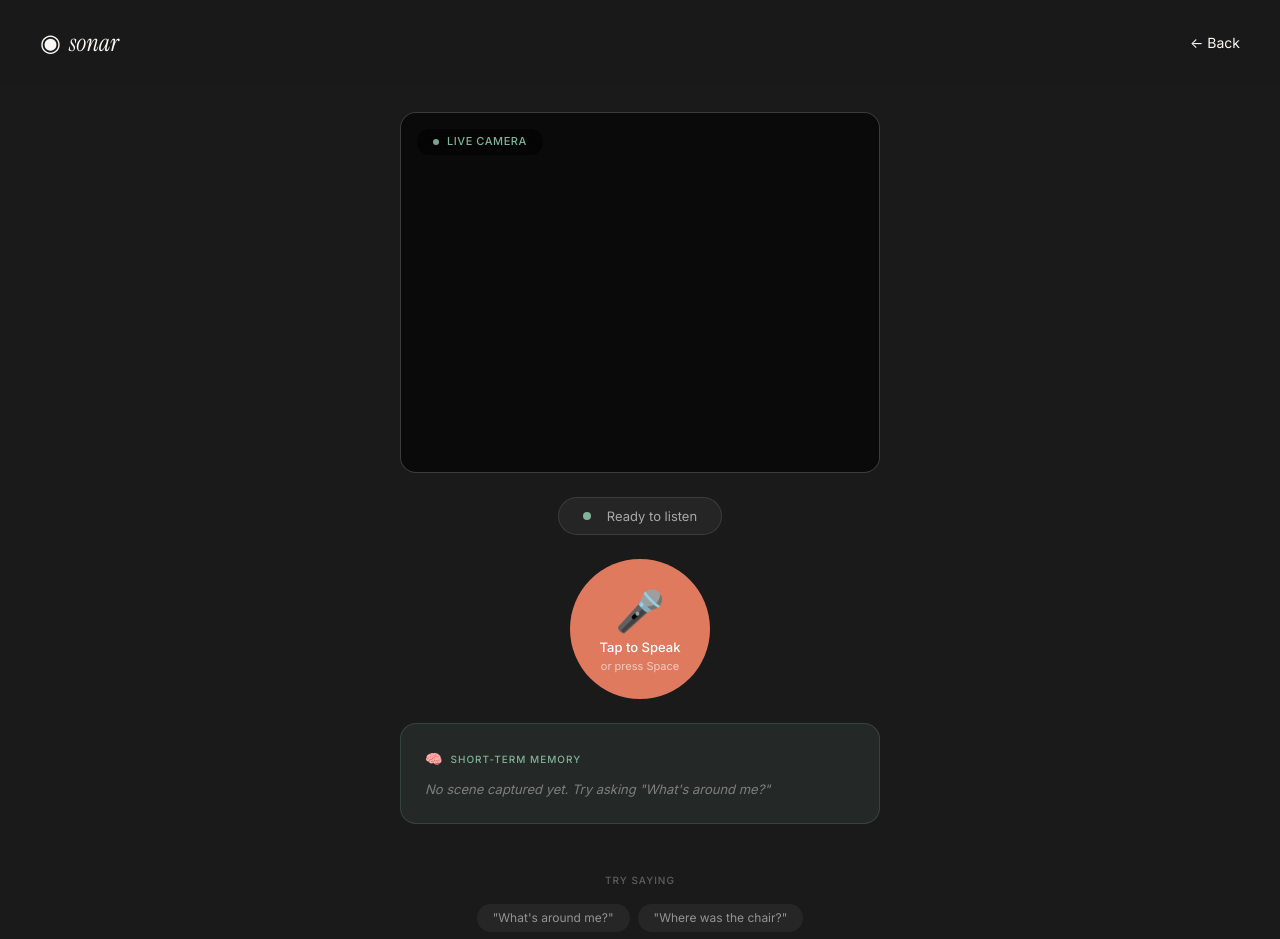
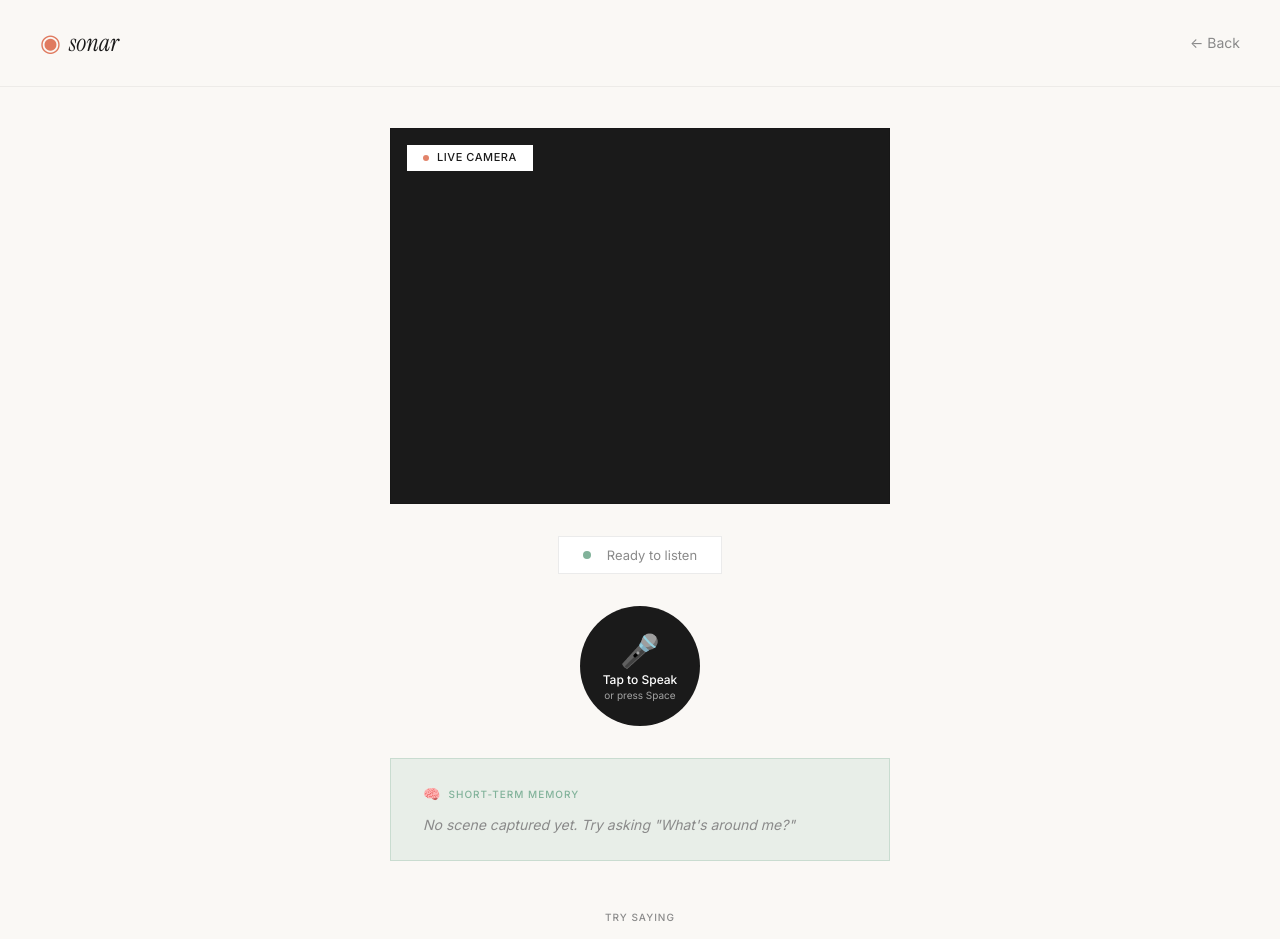
Before and after one commit to SaadSafeer4/sonarai, a React (Vite) app: page /demo in a window 1280 px wide. Shown: the top 939 px of the page. Built offline with nearby package versions, Linux system fonts and the light colour scheme; no server answers.

Commit message:
Demo page: Light theme with sharp edges
- Cream background matching homepage
- Sharp-edged cards instead of rounded
- Dark speak button with coral hover
- Clean white cards with subtle borders
- Sage green memory card
- Consistent footer styling

```diff
--- a/src/styles.css
+++ b/src/styles.css
@@ -122,17 +122,9 @@ main {
 }
 
 .header--demo {
-  background: rgba(26, 26, 26, 0.95);
+  background: rgba(250, 248, 245, 0.95);
   backdrop-filter: blur(12px);
-}
-
-.header--demo .header__logo-mark,
-.header--demo .header__logo-text {
-  color: var(--cream);
-}
-
-.header--demo .header__back {
-  color: var(--cream);
+  border-bottom: 1px solid rgba(0, 0, 0, 0.05);
 }
 
 .header__nav {
@@ -582,13 +574,12 @@ main {
 }
 
 /* ========================================
-   Demo Page
+   Demo Page - Light, elegant design
    ======================================== */
 .demo {
   min-height: 100vh;
-  padding: calc(80px + var(--space-xl)) var(--space-lg) var(--space-xl);
-  background: var(--ink);
-  color: var(--cream);
+  padding: calc(80px + var(--space-2xl)) var(--space-lg) var(--space-2xl);
+  background: var(--cream);
 }
 
 .demo__canvas {
@@ -598,21 +589,21 @@ main {
 }
 
 .demo__container {
-  max-width: 480px;
+  max-width: 500px;
   margin: 0 auto;
   display: flex;
   flex-direction: column;
   align-items: center;
-  gap: var(--space-lg);
+  gap: var(--space-xl);
 }
 
+/* Camera */
 .demo__camera {
   position: relative;
   width: 100%;
-  border-radius: var(--radius-lg);
   overflow: hidden;
-  background: rgba(255, 255, 255, 0.05);
-  border: 1px solid rgba(255, 255, 255, 0.1);
+  background: var(--ink);
+  border: 1px solid rgba(0, 0, 0, 0.1);
 }
 
 .demo__video {
@@ -620,7 +611,7 @@ main {
   display: block;
   aspect-ratio: 4/3;
   object-fit: cover;
-  background: #0a0a0a;
+  background: var(--ink);
 }
 
 .demo__camera-label {
@@ -631,20 +622,18 @@ main {
   align-items: center;
   gap: var(--space-sm);
   padding: var(--space-xs) var(--space-md);
-  background: rgba(0, 0, 0, 0.5);
-  backdrop-filter: blur(8px);
-  border-radius: var(--radius-full);
+  background: white;
   font-size: 11px;
   font-weight: 500;
   letter-spacing: 0.05em;
-  color: var(--sage);
+  color: var(--ink);
 }
 
 .demo__camera-dot {
   width: 6px;
   height: 6px;
   border-radius: 50%;
-  background: var(--sage);
+  background: var(--coral);
   animation: pulse 2s ease infinite;
 }
 
@@ -653,14 +642,14 @@ main {
   50% { opacity: 0.4; }
 }
 
+/* Status */
 .demo__status {
   display: flex;
   align-items: center;
   gap: var(--space-md);
   padding: var(--space-sm) var(--space-lg);
-  background: rgba(255, 255, 255, 0.05);
-  border-radius: var(--radius-full);
-  border: 1px solid rgba(255, 255, 255, 0.1);
+  background: white;
+  border: 1px solid rgba(0, 0, 0, 0.08);
 }
 
 .demo__status-dot {
@@ -685,14 +674,15 @@ main {
 
 .demo__status-text {
   font-size: 13px;
-  color: rgba(255, 255, 255, 0.6);
+  color: var(--ink-muted);
 }
 
+/* Speak Button */
 .demo__speak-btn {
-  width: 140px;
-  height: 140px;
+  width: 120px;
+  height: 120px;
   border-radius: 50%;
-  background: var(--coral);
+  background: var(--ink);
   display: flex;
   align-items: center;
   justify-content: center;
@@ -703,7 +693,7 @@ main {
 
 .demo__speak-btn:hover {
   transform: scale(1.05);
-  background: var(--coral-light);
+  background: var(--coral);
 }
 
 .demo__speak-btn:active {
@@ -723,36 +713,36 @@ main {
 }
 
 .demo__speak-btn--processing {
-  background: rgba(255, 255, 255, 0.1);
+  background: var(--cream-dark);
 }
 
 .demo__speak-btn-content {
   display: flex;
   flex-direction: column;
   align-items: center;
-  gap: var(--space-xs);
+  gap: 2px;
 }
 
 .demo__mic-icon {
-  font-size: 40px;
+  font-size: 32px;
 }
 
 .demo__btn-label {
-  font-size: 13px;
+  font-size: 12px;
   font-weight: 500;
   color: white;
 }
 
 .demo__btn-hint {
-  font-size: 11px;
+  font-size: 10px;
   color: rgba(255, 255, 255, 0.6);
 }
 
 .demo__spinner {
-  width: 32px;
-  height: 32px;
-  border: 2px solid rgba(255, 255, 255, 0.2);
-  border-top-color: white;
+  width: 28px;
+  height: 28px;
+  border: 2px solid var(--ink-muted);
+  border-top-color: var(--ink);
   border-radius: 50%;
   animation: spin 1s linear infinite;
 }
@@ -763,9 +753,9 @@ main {
 
 .demo__pulse-ring {
   position: absolute;
-  inset: -10px;
+  inset: -8px;
   border-radius: 50%;
-  border: 2px solid var(--coral);
+  border: 1px solid var(--coral);
   animation: ring-pulse 1.5s ease-out infinite;
 }
 
@@ -774,13 +764,13 @@ main {
   100% { transform: scale(1.3); opacity: 0; }
 }
 
+/* Transcript & Response */
 .demo__transcript,
 .demo__response {
   width: 100%;
-  padding: var(--space-lg);
-  background: rgba(255, 255, 255, 0.03);
-  border-radius: var(--radius-lg);
-  border: 1px solid rgba(255, 255, 255, 0.08);
+  padding: var(--space-lg) var(--space-xl);
+  background: white;
+  border: 1px solid rgba(0, 0, 0, 0.08);
 }
 
 .demo__transcript-label,
@@ -790,13 +780,13 @@ main {
   font-weight: 500;
   letter-spacing: 0.1em;
   text-transform: uppercase;
-  color: rgba(255, 255, 255, 0.4);
+  color: var(--ink-muted);
   margin-bottom: var(--space-sm);
 }
 
 .demo__transcript-text {
-  font-size: 14px;
-  color: rgba(255, 255, 255, 0.7);
+  font-size: 15px;
+  color: var(--ink-light);
   font-style: italic;
 }
 
@@ -805,17 +795,17 @@ main {
 }
 
 .demo__response-text {
-  font-size: 15px;
-  color: var(--cream);
+  font-size: 16px;
+  color: var(--ink);
   line-height: 1.6;
 }
 
+/* Memory */
 .demo__memory {
   width: 100%;
-  padding: var(--space-lg);
-  background: rgba(129, 178, 154, 0.1);
-  border-radius: var(--radius-lg);
-  border: 1px solid rgba(129, 178, 154, 0.2);
+  padding: var(--space-lg) var(--space-xl);
+  background: var(--sage-soft);
+  border: 1px solid rgba(129, 178, 154, 0.3);
 }
 
 .demo__memory-header {
@@ -838,20 +828,21 @@ main {
 }
 
 .demo__memory-content {
-  font-size: 13px;
-  color: rgba(255, 255, 255, 0.6);
-  line-height: 1.5;
+  font-size: 14px;
+  color: var(--ink-light);
+  line-height: 1.6;
 }
 
 .demo__memory-empty {
-  font-size: 13px;
-  color: rgba(255, 255, 255, 0.4);
+  font-size: 14px;
+  color: var(--ink-muted);
   font-style: italic;
 }
 
+/* Help */
 .demo__help {
   text-align: center;
-  padding: var(--space-lg);
+  padding: var(--space-md);
 }
 
 .demo__help-title {
@@ -860,7 +851,7 @@ main {
   font-weight: 500;
   letter-spacing: 0.1em;
   text-transform: uppercase;
-  color: rgba(255, 255, 255, 0.3);
+  color: var(--ink-muted);
   margin-bottom: var(--space-md);
 }
 
@@ -873,10 +864,10 @@ main {
 
 .demo__help-item {
   padding: var(--space-xs) var(--space-md);
-  background: rgba(255, 255, 255, 0.05);
-  border-radius: var(--radius-full);
-  font-size: 12px;
-  color: rgba(255, 255, 255, 0.5);
+  background: white;
+  border: 1px solid rgba(0, 0, 0, 0.08);
+  font-size: 13px;
+  color: var(--ink-light);
 }
 
 /* ========================================
```
